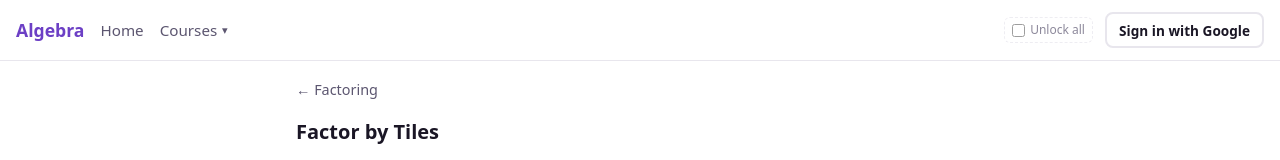
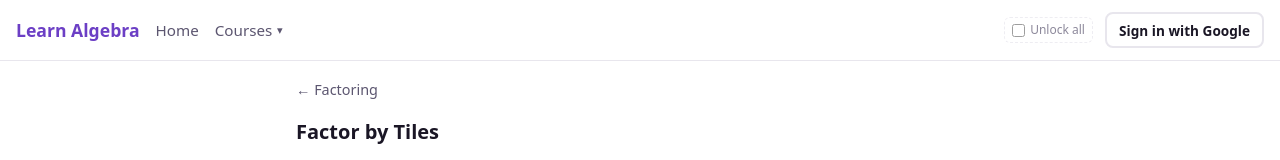
Before and after one commit to anthonyzheng-alpha/brilliant, a React (Vite) app: page /courses/factoring/lessons/fa-u1-l1 in a window 1280 px wide. Shown: the top 160 px of the page. Built offline with nearby package versions, Linux system fonts and the light colour scheme; no server answers.

Commit message:
Updated header

```diff
--- a/src/components/layout/Header.tsx
+++ b/src/components/layout/Header.tsx
@@ -14,7 +14,7 @@ export function Header() {
   return (
     <header className="app-header">
       <Link to="/" className="app-header__logo">
-        Algebra
+        Learn Algebra
       </Link>
       <nav className="app-header__nav">
         <Link to="/">Home</Link>
```
